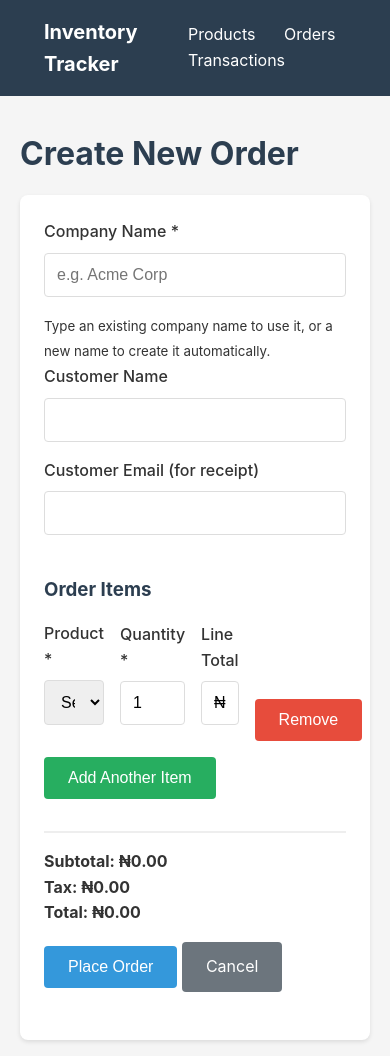
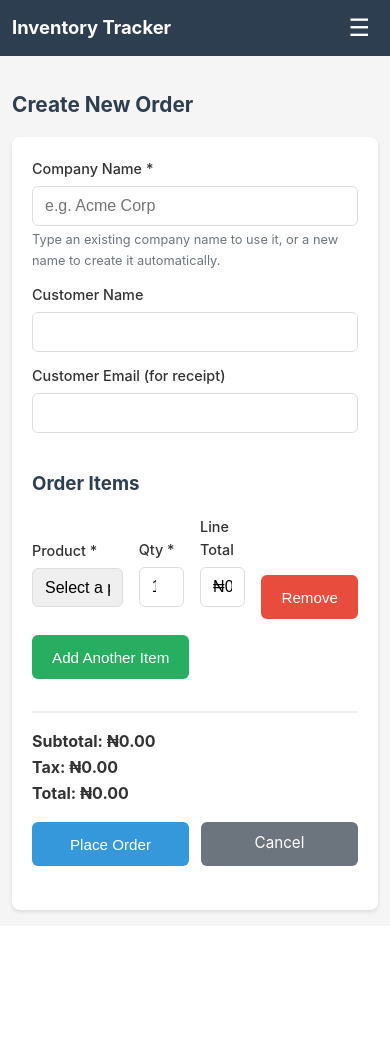
Before and after one commit to anthonyy616/inventory-tracker, a FastAPI app: page /orders/new in a window 390 px wide. After the commit the page ends 915 px from the top, so only its background shows below. Run offline with FastAPI, Linux system fonts and the light colour scheme; data that the repository does not hold is empty; parts of the project's set-up code (start-up, migrations or seed data) failed here and were passed over.

Commit message:
Mobile-responsive UI and fix PDF receipt loading
- Add responsive CSS with hamburger nav, scrollable tables, and stacked
  layouts for screens under 768px
- Update base template with collapsible mobile navigation
- Add PDF content-type validation to receipt proxy endpoints
- Store verification_url from receipt service callback
- All templates updated for mobile-friendly layouts

```diff
--- a/app/routers/webhooks.py
+++ b/app/routers/webhooks.py
@@ -59,6 +59,11 @@ async def receipt_callback(
     if callback.status == "failed" and callback.error:
         update_data["receipt_error"] = callback.error
 
+    # Store verification_url if present in callback
+    verification_url = getattr(callback, 'verification_url', None)
+    if verification_url:
+        update_data["verification_url"] = verification_url
+
     # Perform the update
     result = supabase.table("orders").update(update_data).eq("id", callback.order_reference).execute()
 
--- a/app/static/style.css
+++ b/app/static/style.css
@@ -16,31 +16,65 @@ body {
 .container {
     max-width: 1200px;
     margin: 0 auto;
-    padding: 0 20px;
+    padding: 0 16px;
 }
 
 /* Navigation */
 nav {
     background-color: #2c3e50;
     color: white;
-    padding: 1rem 0;
+    padding: 0;
     margin-bottom: 2rem;
+    position: sticky;
+    top: 0;
+    z-index: 100;
 }
 
 nav .container {
     display: flex;
     justify-content: space-between;
     align-items: center;
+    padding: 0 16px;
+    height: 56px;
 }
 
-nav a {
+nav .brand {
+    font-size: 1.15rem;
+    font-weight: bold;
     color: white;
     text-decoration: none;
-    margin-left: 1.5rem;
+    white-space: nowrap;
 }
 
-nav a:hover {
-    text-decoration: underline;
+nav .nav-links {
+    display: flex;
+    gap: 0;
+}
+
+nav .nav-links a {
+    color: rgba(255,255,255,0.8);
+    text-decoration: none;
+    padding: 16px 14px;
+    font-size: 0.9rem;
+    transition: background-color 0.2s, color 0.2s;
+    display: block;
+}
+
+nav .nav-links a:hover {
+    background-color: rgba(255,255,255,0.1);
+    color: white;
+}
+
+/* Hamburger menu button */
+.nav-toggle {
+    display: none;
+    background: none;
+    border: none;
+    color: white;
+    font-size: 1.5rem;
+    cursor: pointer;
+    padding: 8px;
+    line-height: 1;
 }
 
 /* Header */
@@ -49,11 +83,19 @@ h1, h2, h3 {
     color: #2c3e50;
 }
 
+h1 {
+    font-size: 1.5rem;
+}
+
+h2 {
+    font-size: 1.25rem;
+}
+
 /* Cards */
 .card {
     background: white;
     border-radius: 8px;
-    padding: 1.5rem;
+    padding: 1.25rem;
     margin-bottom: 1rem;
     box-shadow: 0 2px 4px rgba(0,0,0,0.1);
 }
@@ -65,38 +107,51 @@ form {
 
 label {
     display: block;
-    margin-bottom: 0.5rem;
+    margin-bottom: 0.375rem;
     font-weight: 500;
+    font-size: 0.9rem;
 }
 
 input, select, textarea {
     width: 100%;
-    padding: 0.75rem;
+    padding: 0.625rem 0.75rem;
     border: 1px solid #ddd;
-    border-radius: 4px;
+    border-radius: 6px;
     font-size: 1rem;
-    margin-bottom: 1rem;
+    margin-bottom: 0.75rem;
+    -webkit-appearance: none;
+    appearance: none;
 }
 
 input:focus, select:focus, textarea:focus {
     outline: none;
     border-color: #3498db;
+    box-shadow: 0 0 0 3px rgba(52,152,219,0.15);
 }
 
+/* Buttons */
 button, .btn {
     display: inline-block;
-    padding: 0.75rem 1.5rem;
+    padding: 0.625rem 1.25rem;
     background-color: #3498db;
     color: white;
     border: none;
-    border-radius: 4px;
+    border-radius: 6px;
     cursor: pointer;
-    font-size: 1rem;
+    font-size: 0.95rem;
     text-decoration: none;
+    text-align: center;
+    transition: background-color 0.2s;
+    min-height: 44px;
+    line-height: 1.4;
 }
 
 button:hover, .btn:hover {
     background-color: #2980b9;
+}
+
+button:active, .btn:active {
+    transform: scale(0.98);
 }
 
 .btn-danger {
@@ -107,7 +162,35 @@ button:hover, .btn:hover {
     background-color: #c0392b;
 }
 
+.btn-secondary {
+    background-color: #6c757d;
+}
+
+.btn-secondary:hover {
+    background-color: #5a6268;
+}
+
+.btn-success {
+    background-color: #27ae60;
+}
+
+.btn-success:hover {
+    background-color: #219a52;
+}
+
+.btn-block {
+    display: block;
+    width: 100%;
+}
+
 /* Tables */
+.table-wrapper {
+    overflow-x: auto;
+    -webkit-overflow-scrolling: touch;
+    margin: 0 -16px;
+    padding: 0 16px;
+}
+
 table {
     width: 100%;
     border-collapse: collapse;
@@ -187,12 +285,10 @@ tr:hover {
     flex-wrap: wrap;
 }
 
-.btn-secondary {
-    background-color: #6c757d;
-}
-
-.btn-secondary:hover {
-    background-color: #5a6268;
+.receipt-actions .btn {
+    flex: 1;
+    min-width: 0;
+    text-align: center;
 }
 
 .receipt-embed {
@@ -239,3 +339,137 @@ tr:hover {
     font-style: italic;
     margin-top: 0.5rem;
 }
+
+/* Small text */
+small {
+    font-size: 0.8rem;
+    color: #6c757d;
+    display: block;
+    margin-top: -0.5rem;
+    margin-bottom: 0.75rem;
+}
+
+/* ===== MOBILE RESPONSIVE ===== */
+
+@media (max-width: 768px) {
+    .container {
+        padding: 0 12px;
+    }
+
+    /* Mobile nav */
+    nav .container {
+        padding: 0 12px;
+    }
+
+    nav .nav-links {
+        display: none;
+        position: absolute;
+        top: 56px;
+        left: 0;
+        right: 0;
+        background-color: #2c3e50;
+        flex-direction: column;
+        box-shadow: 0 4px 8px rgba(0,0,0,0.2);
+    }
+
+    nav .nav-links.active {
+        display: flex;
+    }
+
+    nav .nav-links a {
+        padding: 14px 20px;
+        border-top: 1px solid rgba(255,255,255,0.1);
+    }
+
+    nav .nav-toggle {
+        display: block;
+    }
+
+    /* Stack order detail */
+    h1 {
+        font-size: 1.3rem;
+    }
+
+    /* Tables become horizontally scrollable */
+    .table-wrapper {
+        margin: 0 -12px;
+        padding: 0 12px;
+    }
+
+    table {
+        min-width: 480px;
+    }
+
+    th, td {
+        padding: 0.625rem 0.75rem;
+        font-size: 0.85rem;
+    }
+
+    /* Form order items stack */
+    .order-item-row {
+        flex-direction: column !important;
+        gap: 0.5rem !important;
+    }
+
+    .order-item-row > div {
+        flex: auto !important;
+        width: 100%;
+    }
+
+    /* Receipt actions stack */
+    .receipt-actions {
+        flex-direction: column;
+    }
+
+    .receipt-actions .btn {
+        width: 100%;
+    }
+
+    .receipt-embed iframe {
+        height: 400px;
+    }
+
+    /* Footer actions stack */
+    .action-row {
+        flex-direction: column !important;
+    }
+
+    .action-row .btn,
+    .action-row form .btn {
+        width: 100%;
+    }
+
+    /* Transaction filter form */
+    .filter-form .flex {
+        flex-direction: column;
+    }
+
+    .filter-form .flex > div {
+        flex: auto !important;
+        width: 100%;
+    }
+
+    /* Dashboard buttons */
+    .dashboard-actions {
+        display: flex;
+        flex-direction: column;
+        gap: 0.5rem;
+    }
+
+    .dashboard-actions .btn {
+        width: 100%;
+    }
+
+    /* Order details info */
+    .order-info-grid {
+        display: grid;
+        grid-template-columns: 1fr 1fr;
+        gap: 0.5rem 1rem;
+    }
+}
+
+@media (max-width: 480px) {
+    .order-info-grid {
+        grid-template-columns: 1fr;
+    }
+}
--- a/app/templates/base.html
+++ b/app/templates/base.html
@@ -9,8 +9,11 @@
 <body>
     <nav>
         <div class="container">
-            <a href="/" style="font-size: 1.25rem; font-weight: bold;">Inventory Tracker</a>
-            <div>
+            <a href="/" class="brand">Inventory Tracker</a>
+            <button class="nav-toggle" onclick="document.querySelector('.nav-links').classList.toggle('active')" aria-label="Toggle navigation">
+                &#9776;
+            </button>
+            <div class="nav-links">
                 <a href="/products">Products</a>
                 <a href="/orders">Orders</a>
                 <a href="/transactions">Transactions</a>
--- a/app/templates/index.html
+++ b/app/templates/index.html
@@ -7,10 +7,10 @@
 <div class="card">
     <h2>Welcome</h2>
     <p>This is your inventory management dashboard.</p>
-    <div class="mt-2">
+    <div class="mt-2 dashboard-actions">
         <a href="/products" class="btn">Manage Products</a>
         <a href="/orders" class="btn">View Orders</a>
-        <a href="/orders/new" class="btn">Create New Order</a>
+        <a href="/orders/new" class="btn btn-success">Create New Order</a>
     </div>
 </div>
 {% endblock %}
--- a/app/templates/orders/form.html
+++ b/app/templates/orders/form.html
@@ -25,7 +25,7 @@
 
         <h3 style="margin-top: 1.5rem;">Order Items</h3>
         <div id="itemsContainer">
-            <div class="order-item" style="display: flex; gap: 1rem; margin-bottom: 1rem; align-items: end;">
+            <div class="order-item" style="display: flex; gap: 1rem; margin-bottom: 1rem; align-items: end;" class="order-item-row">
                 <div style="flex: 2;">
                     <label for="product_0">Product *</label>
                     <select name="product_select" class="product-select" required onchange="updatePrice(this)">
@@ -36,42 +36,41 @@
                                 data-stock="{{ product.quantity_in_stock }}"
                                 data-company-name="{{ product.company_name }}"
                                 data-name="{{ product.name }}">
-                            {{ product.name }} ({{ product.sku }}) - ₦{{ "%.2f"|format(product.unit_price) }} [Stock: {{ product.quantity_in_stock }}]
+                            {{ product.name }} ({{ product.sku }}) - &#8358;{{ "%.2f"|format(product.unit_price) }} [Stock: {{ product.quantity_in_stock }}]
                         </option>
                         {% endfor %}
                     </select>
                 </div>
                 <div style="flex: 1;">
-                    <label for="quantity_0">Quantity *</label>
+                    <label for="quantity_0">Qty *</label>
                     <input type="number" name="quantity" min="1" value="1" required onchange="updateLineTotal(this)">
                 </div>
                 <div style="flex: 1;">
                     <label>Line Total</label>
-                    <input type="text" class="line-total" readonly value="₦0.00">
+                    <input type="text" class="line-total" readonly value="&#8358;0.00">
                 </div>
-                <button type="button" onclick="removeItem(this)" style="background-color: #e74c3c;">Remove</button>
+                <button type="button" onclick="removeItem(this)" class="btn-danger" style="min-height: 44px;">Remove</button>
             </div>
         </div>
 
-        <button type="button" onclick="addItem()" style="background-color: #27ae60; margin-bottom: 1rem;">Add Another Item</button>
+        <button type="button" onclick="addItem()" class="btn-success" style="margin-bottom: 1rem;">Add Another Item</button>
 
         <div style="border-top: 2px solid #eee; padding-top: 1rem; margin-top: 1rem;">
-            <p><strong>Subtotal: <span id="subtotal">₦0.00</span></strong></p>
-            <p><strong>Tax: ₦0.00</strong></p>
-            <p><strong>Total: <span id="total">₦0.00</span></strong></p>
+            <p><strong>Subtotal: <span id="subtotal">&#8358;0.00</span></strong></p>
+            <p><strong>Tax: &#8358;0.00</strong></p>
+            <p><strong>Total: <span id="total">&#8358;0.00</span></strong></p>
         </div>
 
         <input type="hidden" id="itemsJson" name="items" value="">
 
-        <div class="mt-2">
-            <button type="submit">Place Order</button>
-            <a href="/orders" class="btn" style="background-color: #6c757d;">Cancel</a>
+        <div class="mt-2" style="display: flex; gap: 0.75rem;">
+            <button type="submit" style="flex: 1;">Place Order</button>
+            <a href="/orders" class="btn btn-secondary" style="flex: 1; text-align: center;">Cancel</a>
         </div>
     </form>
 </div>
 
 <script>
-    // When the company name input changes, filter products to match
     const companyNameInput = document.getElementById('company_name');
     companyNameInput.addEventListener('input', filterProductsByCompanyName);
 
@@ -84,10 +83,8 @@
             options.forEach(option => {
                 if (option.value === '') return;
                 const optionCompany = (option.getAttribute('data-company-name') || '').toLowerCase();
-                // Show all if input is empty, otherwise only matching companies
                 option.style.display = (!companyName || optionCompany === companyName) ? '' : 'none';
             });
-            // Reset selection if the currently selected product is now hidden
             if (select.value) {
                 const selectedOption = select.options[select.selectedIndex];
                 if (selectedOption.style.display === 'none') {
@@ -113,9 +110,9 @@
             const option = select.options[select.selectedIndex];
             const price = parseFloat(option.getAttribute('data-price'));
             const quantity = parseInt(input.value) || 0;
-            lineTotalInput.value = '₦' + (price * quantity).toFixed(2);
+            lineTotalInput.value = '\u20A6' + (price * quantity).toFixed(2);
         } else {
-            lineTotalInput.value = '₦0.00';
+            lineTotalInput.value = '\u20A60.00';
         }
 
         updateTotals();
@@ -124,11 +121,11 @@
     function updateTotals() {
         let subtotal = 0;
         document.querySelectorAll('.line-total').forEach(input => {
-            subtotal += parseFloat(input.value.replace('₦', '')) || 0;
+            subtotal += parseFloat(input.value.replace('\u20A6', '')) || 0;
         });
 
-        document.getElementById('subtotal').textContent = '₦' + subtotal.toFixed(2);
-        document.getElementById('total').textContent = '₦' + subtotal.toFixed(2);
+        document.getElementById('subtotal').textContent = '\u20A6' + subtotal.toFixed(2);
+        document.getElementById('total').textContent = '\u20A6' + subtotal.toFixed(2);
 
         const items = [];
         document.querySelectorAll('.order-item').forEach(item => {
@@ -153,7 +150,7 @@
         template.querySelector('.product-select').value = '';
         template.querySelector('input[name="quantity"]').name = 'quantity';
         template.querySelector('input[name="quantity"]').value = '1';
-        template.querySelector('.line-total').value = '₦0.00';
+        template.querySelector('.line-total').value = '\u20A60.00';
 
         container.appendChild(template);
     }
```
Also changed, not shown: other parts of app/static/style.css (+29 -10 lines), app/routers/orders.py (+13 -4 lines), app/templates/orders/detail.html (+20 -16 lines), app/templates/orders/list.html (+10 -6 lines), app/templates/products/detail.html (+23 -20 lines), app/templates/products/form.html (+4 -4 lines), app/templates/products/list.html (+5 -3 lines), app/templates/transactions/list.html (+9 -7 lines).
